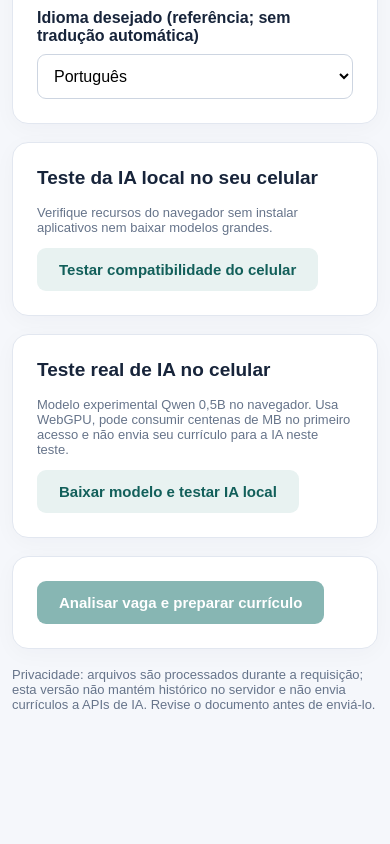
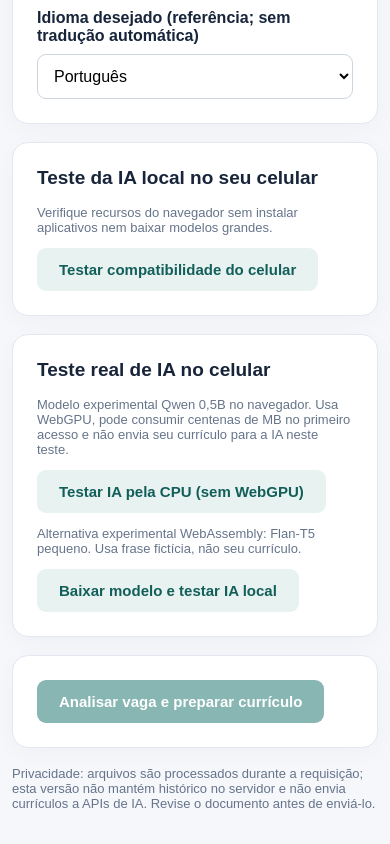
Before and after one commit to vitorneto43/ats-inteligente, a Next.js app: page / in a window 390 px wide. Shown: the part 1016-1860 px from the top of the page. Before the commit the page ends 1761 px from the top, so only its background shows below. Built offline with nearby package versions, Linux system fonts and the light colour scheme.

Commit message:
feat: add CPU WebAssembly inference fallback for mobile

```diff
--- a/app/local-ai-test.tsx
+++ b/app/local-ai-test.tsx
@@ -4,6 +4,27 @@ import {useState} from 'react';
 type Engine = {chat:{completions:{create:(args:{messages:{role:string;content:string}[];max_tokens:number;temperature:number})=>Promise<{choices:{message:{content?:string}}[]}>}}};
 export default function LocalAiTest(){
  const [status,setStatus]=useState(''),[answer,setAnswer]=useState(''),[busy,setBusy]=useState(false),[stage,setStage]=useState('não iniciado'),[details,setDetails]=useState('');
+ async function runCpu(){
+  if(!window.confirm('Teste pela CPU: pode baixar dezenas ou centenas de MB e demorar alguns minutos. Use Wi-Fi. Continuar?'))return;
+  let step='biblioteca CPU';setBusy(true);setAnswer('');setDetails('');setStatus('Carregando biblioteca CPU...');
+  try{
+   const url='https://esm.sh/@huggingface/transformers@3.8.1?bundle';
+   const lib=await import(/* webpackIgnore: true */ url) as {
+    env:{allowLocalModels:boolean;backends?:{onnx?:{wasm?:{numThreads?:number}}}};
+    pipeline:(task:string,model:string,opts:object)=>Promise<(input:string,opts:object)=>Promise<Array<{generated_text:string}>>>;
+   };
+   lib.env.allowLocalModels=false;
+   if(lib.env.backends?.onnx?.wasm)lib.env.backends.onnx.wasm.numThreads=1;
+   step='download do modelo CPU';setStatus('Baixando modelo CPU...');
+   const generator=await lib.pipeline('text2text-generation','Xenova/flan-t5-small',{device:'wasm',dtype:'q8',progress_callback:(p:{status?:string;progress?:number})=>{if(p.status==='progress'&&typeof p.progress==='number')setStatus('Download CPU: '+Math.round(p.progress)+'%');}});
+   step='geração CPU';setStatus('Gerando texto na CPU...');
+   const start=performance.now();
+   const out=await generator('Rewrite professionally without adding facts: I build software projects with AI assistance.',{max_new_tokens:48});
+   setAnswer(out[0]?.generated_text||'Modelo não retornou texto.');
+   setStatus('CPU gerou texto em '+((performance.now()-start)/1000).toFixed(1)+' segundos. Teste técnico, ainda não integrado ao currículo.');
+  }catch(e){const msg=e instanceof Error?e.message:String(e);setDetails('Teste CPU | Etapa: '+step+' | Erro: '+msg);setStatus('Teste CPU falhou. Copie o diagnóstico abaixo para investigarmos.');}
+  finally{setBusy(false);}
+ }
  async function run(){
   if(!window.confirm('O primeiro teste pode baixar centenas de MB de um modelo de IA e demorar alguns minutos. Prefira Wi-Fi. Continuar?'))return;
   let currentStage='biblioteca';setBusy(true);setAnswer('');setDetails('');setStage('biblioteca');setStatus('Carregando biblioteca de IA...');
@@ -21,5 +42,5 @@ export default function LocalAiTest(){
   }catch(e){const message=e instanceof Error?e.message:String(e);setDetails('Etapa: '+currentStage+' | Erro: '+message);setStatus('Falha no teste de IA local. '+(message.includes('GPUBuffer')||message.includes('Instance reference')?'O Chrome perdeu um recurso da GPU. Feche outras abas e aplicativos, reinicie o Chrome e tente uma única vez. Se repetir, não insista: precisamos de outro mecanismo de execução.':'Confira os detalhes abaixo.')+' A análise normal do ATS não foi afetada.');}
   finally{setBusy(false);}
  }
- return <section className="panel"><h2>Teste real de IA no celular</h2><p className="muted">Modelo experimental Qwen 0,5B no navegador. Usa WebGPU, pode consumir centenas de MB no primeiro acesso e não envia seu currículo para a IA neste teste.</p><button className="secondary" disabled={busy} onClick={run}>{busy?'Executando teste...':'Baixar modelo e testar IA local'}</button>{status&&<p role="status" className="muted">{status}</p>}{details&&<><p className="muted">{details}</p><button className="secondary" onClick={()=>navigator.clipboard?.writeText(details)}>Copiar diagnóstico</button></>}{answer&&<p><b>Resposta da IA:</b> {answer}</p>}</section>;
+ return <section className="panel"><h2>Teste real de IA no celular</h2><p className="muted">Modelo experimental Qwen 0,5B no navegador. Usa WebGPU, pode consumir centenas de MB no primeiro acesso e não envia seu currículo para a IA neste teste.</p><button className="secondary" disabled={busy} onClick={runCpu}>{busy?'Executando teste...':'Testar IA pela CPU (sem WebGPU)'}</button><p className="muted">Alternativa experimental WebAssembly: Flan-T5 pequeno. Usa frase fictícia, não seu currículo.</p><button className="secondary" disabled={busy} onClick={run}>{busy?'Executando teste...':'Baixar modelo e testar IA local'}</button>{status&&<p role="status" className="muted">{status}</p>}{details&&<><p className="muted">{details}</p><button className="secondary" onClick={()=>navigator.clipboard?.writeText(details)}>Copiar diagnóstico</button></>}{answer&&<p><b>Resposta da IA:</b> {answer}</p>}</section>;
 }
```
